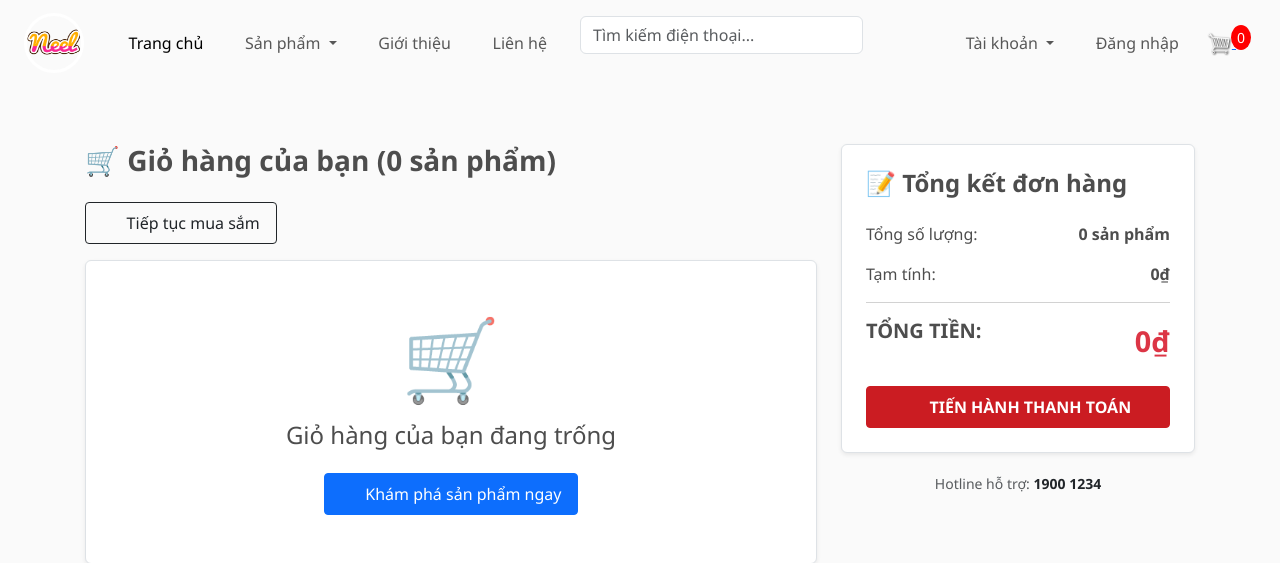
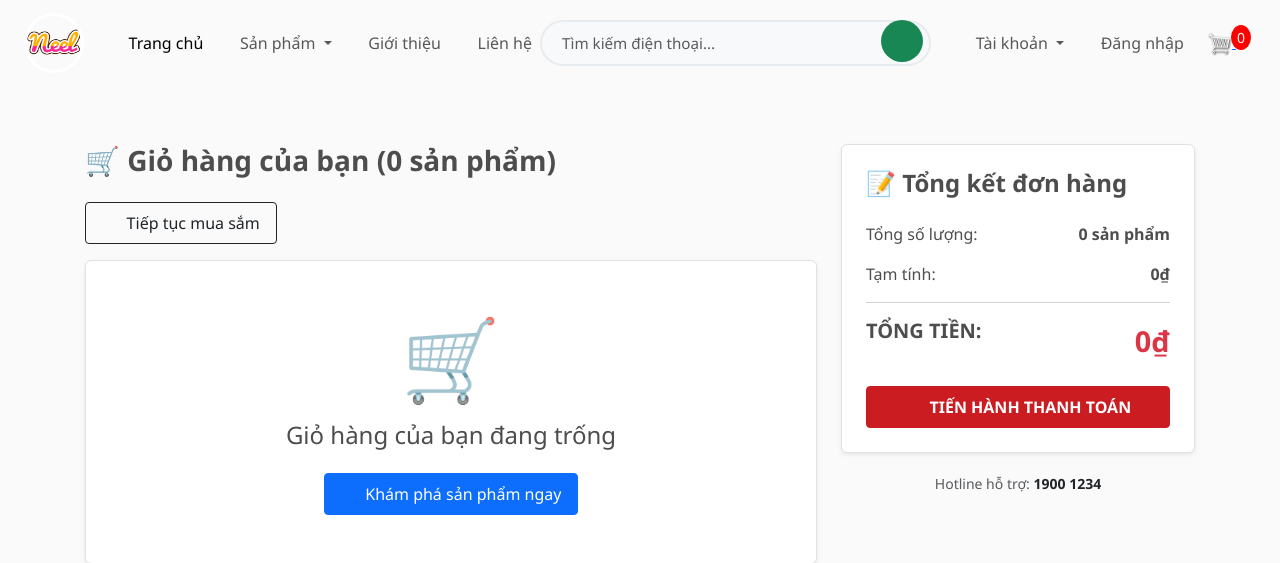
Before and after one commit to JoyllyHuynh/Python_Phone_Web, a Django app: page /cart/ in a window 1280 px wide. Shown: the top 563 px of the page. Run offline with Django 4.2, Linux system fonts and the light colour scheme; some libraries are stand-ins or nearby versions; some web fonts are replaced.

Commit message:
chinh tim kiem

```diff
--- a/app/static/app/css/home.css
+++ b/app/static/app/css/home.css
@@ -104,32 +104,65 @@ body {
     }
 }
 
-/* ======================================================= */
-/* CẬP NHẬT FIX LỖI CĂN CHỈNH THANH TÌM KIẾM */
-/* ======================================================= */
 
 /* **QUAN TRỌNG 1:** Căn giữa tất cả các khối (links, search, user) trong Navbar */
 .collapse.navbar-collapse {
     align-items: center; /* Đảm bảo căn giữa theo chiều dọc */
+    display: flex;
+    justify-content: space-around;
 }
 
-/* 1. Mở rộng Form Tìm Kiếm */
+/* 1. Định hình khung form */
 .search-form {
-    flex-grow: 1;
-    max-width: 650px;
-    margin-left: 20px !important;
-    margin-right: 20px !important;
+    position: relative;
+    max-width: 500px; /* Giới hạn chiều rộng để không bị quá dài */
+    width: 100%;
+    margin: 0 auto;
+}
 
-    /* **QUAN TRỌNG 2:** Căn giữa Input và Button trong Form */
+/* 2. Tùy chỉnh ô nhập liệu (Input) */
+.search-form .form-control {
+    border-radius: 50px;
+    border: 2px solid #e9ecef;
+    padding: 10px 20px;
+    font-size: 0.95rem;
+    background-color: #f8f9fa;
+    transition: all 0.3s ease;
+    box-shadow: none;
+}
+
+.search-form .form-control:focus {
+    background-color: #fff;
+    border-color: #198754;
+    box-shadow: 0 4px 15px rgba(25, 135, 84, 0.15);
+}
+
+.search-form .btn-search {
+    border-radius: 50%;
+    width: 42px;
+    height: 42px;
     display: flex;
     align-items: center;
+    justify-content: center;
+    background: #198754;
+    border: none;
+    color: white;
+    margin-left: -50px;
+    z-index: 10;
+    transition: transform 0.2s ease, background-color 0.2s;
+    cursor: pointer;
 }
 
-/* 2. Đảm bảo ô Input chiếm toàn bộ chiều rộng của Form VÀ CÓ CHIỀU CAO CHUẨN */
-.search-form .form-control {
-    width: 100%;
-    /* **QUAN TRỌNG 3:** Cố định chiều cao input để khớp với button Bootstrap */
-    height: 38px;
+/* Hiệu ứng khi di chuột vào nút */
+.search-form .btn-search:hover {
+    background-color: #146c43; /* Màu xanh đậm hơn */
+    transform: scale(1.1); /* Phóng to nhẹ */
+}
+
+/* Xử lý class me-2 của bootstrap trong HTML cũ để không bị lệch */
+.search-form .form-control.me-2 {
+    margin-right: 0 !important; /* Ghi đè margin của bootstrap */
+    padding-right: 50px; /* Chừa chỗ cho nút tìm kiếm nằm bên trong */
 }
 
 /* 3. Đảm bảo các khối chính (Main Links và User Section) không bị chiếm không gian */
@@ -144,9 +177,9 @@ body {
     align-items: center;
 }
 
-.navbar-nav .nav-item {
-    margin-right: 5px;
-}
+/*.navbar-nav .nav-item {*/
+/*    margin-right: 5px; */
+/*}*/
 
 /* ======================================================= */
 /* CSS CHO TRANG CHI TIẾT SẢN PHẨM (product_detail.html) */
--- a/app/templates/app/base.html
+++ b/app/templates/app/base.html
@@ -91,7 +91,7 @@
         </li>
 
         <li class="nav-item">
-          <a class="nav-link" href="#">
+          <a class="nav-link" href="{% url 'contact' %}">
             <i class="fas fa-phone-alt me-1"></i> Liên hệ
           </a>
         </li>
--- a/app/urls.py
+++ b/app/urls.py
@@ -13,4 +13,5 @@ urlpatterns = [
     path('brand/<slug:brand_slug>/', views.product_list_by_brand, name='product_list_by_brand'),
     path('user_info/', views.user_info, name='user_info'),
     path('about/', views.about, name='about'),
+    path('contact/', views.contact, name='contact'),
 ]
--- a/app/views.py
+++ b/app/views.py
@@ -135,3 +135,38 @@ def about(request):
 
     context = {'cartItems': cartItems}
     return render(request, 'app/about.html', context)
+
+# app/views.py
+
+def contact(request):
+    # Logic giỏ hàng (giữ nguyên để header không bị lỗi số lượng)
+    if request.user.is_authenticated:
+        try:
+            customer = request.user.customer
+            order, created = Order.objects.get_or_create(customer=customer, complete=False)
+            cartItems = order.get_cart_items
+        except:
+            cartItems = 0
+    else:
+        cartItems = 0
+
+    message_success = False
+
+    # Xử lý khi người dùng ấn nút Gửi
+    if request.method == 'POST':
+        name = request.POST.get('name')
+        email = request.POST.get('email')
+        subject = request.POST.get('subject')
+        message = request.POST.get('message')
+
+        # Lưu vào database
+        Contact.objects.create(
+            name=name,
+            email=email,
+            subject=subject,
+            message=message
+        )
+        message_success = True # Cờ báo thành công để hiển thị popup
+
+    context = {'cartItems': cartItems, 'success': message_success}
+    return render(request, 'app/contact.html', context)
```
